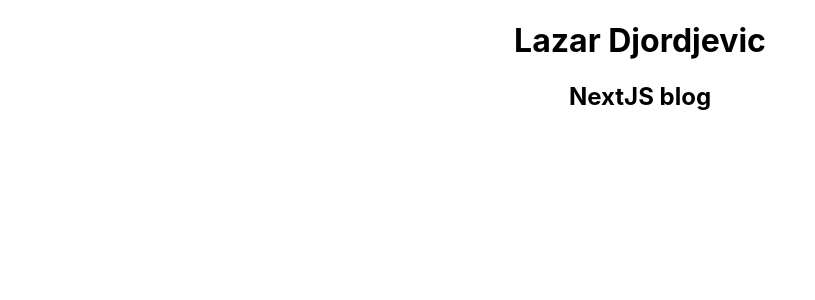
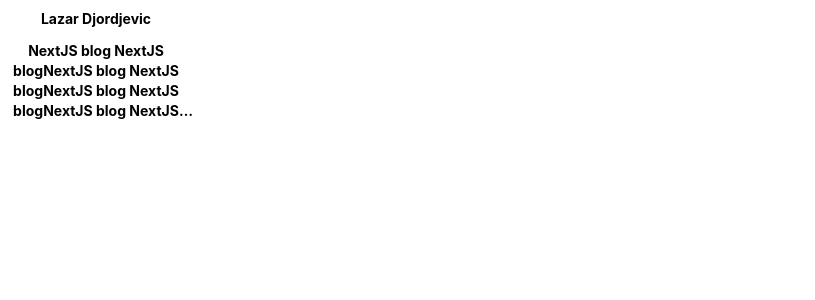
Before and after one commit to lazardjordjevic/nextjs-blog-lazar, a Next.js app: page / in a window 1280 px wide. Shown: the top 300 px of the page, without its empty margins (0-815 px from the left). Built offline with nearby package versions, Linux system fonts and the light colour scheme.

Commit message:
testing elipsis wrap

```diff
--- a/pages/index.js
+++ b/pages/index.js
@@ -9,7 +9,7 @@
         <meta name="description" content="Lazar Djordjevic lazardjordjevic blog nextjs" />
       </Head>
       <h1 className="page-title">Lazar Djordjevic</h1>
-      <h2 className="page-subtitle">NextJS blog</h2>
+      <h2 className="page-subtitle">NextJS blog NextJS blogNextJS blog NextJS blogNextJS blog NextJS blogNextJS blog NextJS blogNextJS blog NextJS blogNextJS blog NextJS blogNextJS blog NextJS blogNextJS blog NextJS blogNextJS blog NextJS blogNextJS blog NextJS blogNextJS blog NextJS blogNextJS blog NextJS blog</h2>
     </>
   )
 }
--- a/styles/globals.css
+++ b/styles/globals.css
@@ -18,4 +18,14 @@
 .page-title,
 .page-subtitle {
     text-align: center;
+    font-size: 14px;
+    line-height: 20px;
+    color: var(--color-primary);
+    max-width: 192px;
+    margin-bottom: 10px;
+    overflow: hidden;
+    /* text-overflow: ellipsis; */
+    display: -webkit-box;
+    -webkit-line-clamp: 4;
+    -webkit-box-orient: vertical;
 }
```
